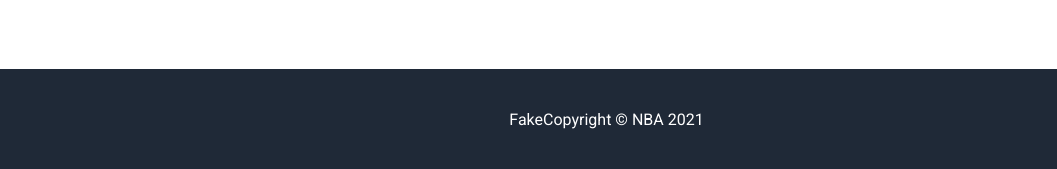
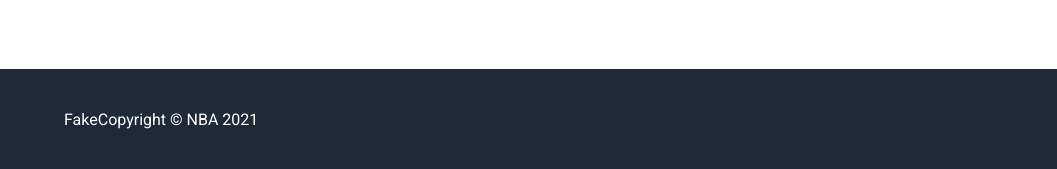
Before and after one commit to mattdrapkin/landing-page, a plain HTML site: page index.html in a window 1280 px wide. Shown: the part 1362-1531 px from the top of the page, 0-1057 px from the left. Drawn offline with Linux system fonts and the light colour scheme.

Commit message:
Changed footer alignment

```diff
--- a/index.html
+++ b/index.html
@@ -64,7 +64,6 @@
         </div>
     </div>
     <div class="footer">
-        <div></div>
         <div class="copyright">FakeCopyright &copy; NBA 2021</div>
         <div class="footer-imgs">
             <img src="img/facebook.png">
--- a/styles.css
+++ b/styles.css
@@ -177,8 +177,11 @@ button, .sign-up-box {
     color: white;
     display: flex;
     align-items: center;
-    justify-content: flex-end;
-    gap: 28%;
+    justify-content: space-between;
+}
+
+.copyright {
+    margin-left: 5%;
 }
 
 .footer-imgs img {
```
Also changed, not shown: 1 other file.
